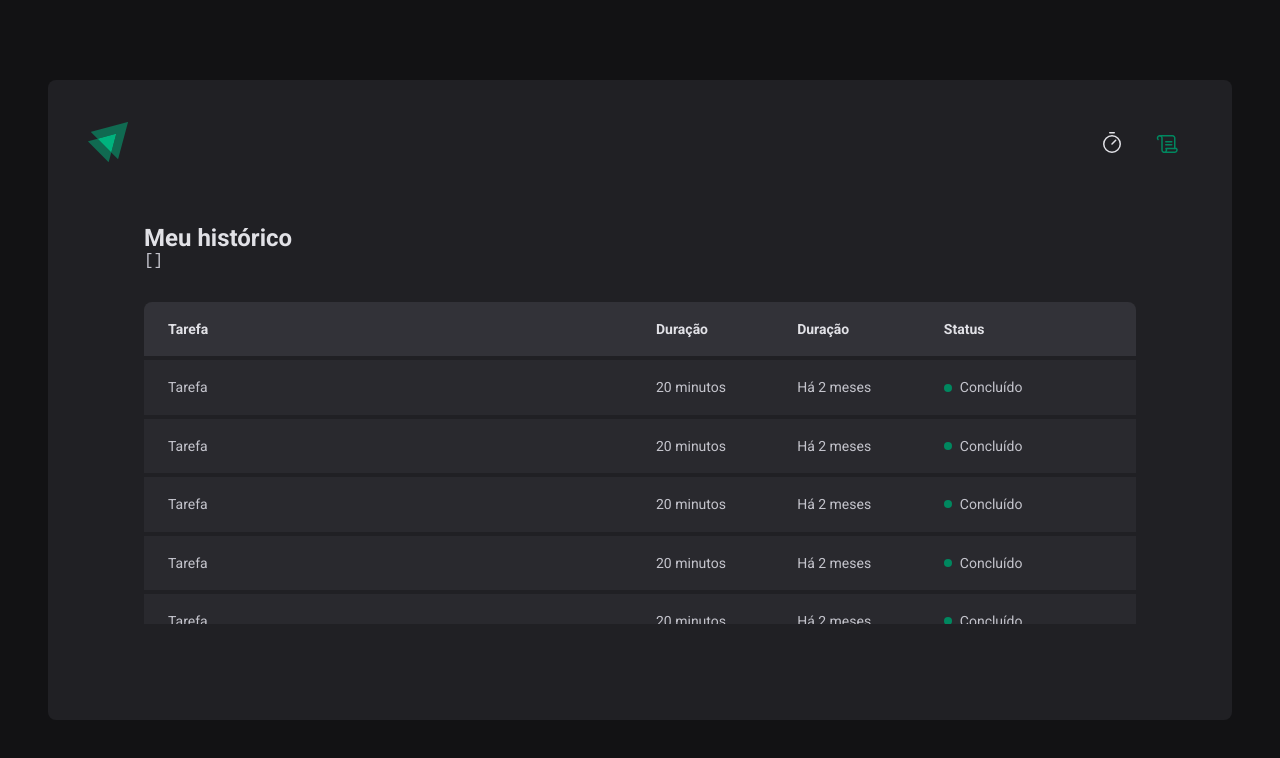
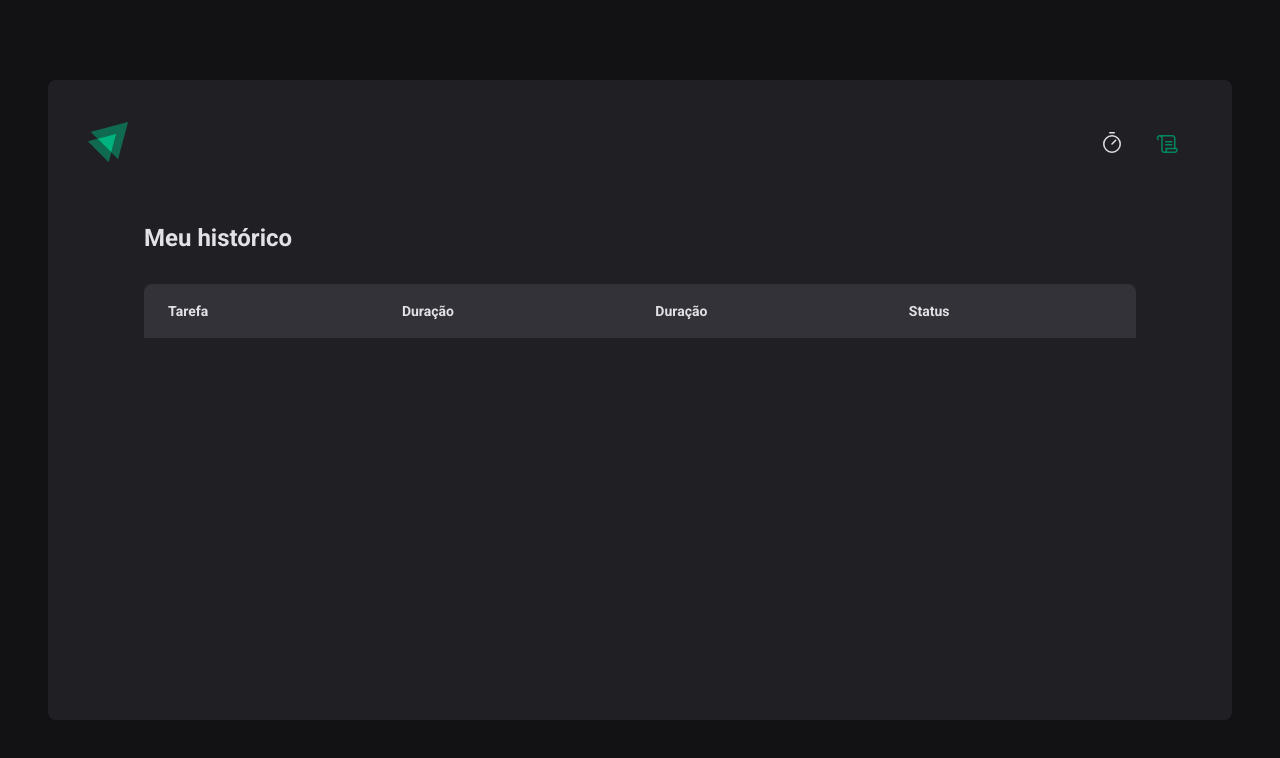
Before and after one commit to bonizario/pomodoro-timer, a React (Vite) app: page /history in a window 1280 px wide. Shown: the top 758 px of the page. Built offline with nearby package versions, Linux system fonts and the light colour scheme.

Commit message:
feat: render cycles in history page

```diff
--- a/src/contexts/CyclesContext.tsx
+++ b/src/contexts/CyclesContext.tsx
@@ -51,7 +51,7 @@ export function CyclesContextProvider({
       task: data.task,
     } satisfies Cycle;
 
-    setCycles((prevCycles) => [...prevCycles, newCycle]);
+    setCycles((prevCycles) => [newCycle, ...prevCycles]);
     setActiveCycleId(id);
     setElapsedSeconds(0);
   }
--- a/src/pages/History/index.tsx
+++ b/src/pages/History/index.tsx
@@ -1,3 +1,6 @@
+import { formatDistanceToNow } from 'date-fns';
+import { ptBR } from 'date-fns/locale';
+
 import { useCycles } from '@/hooks/useCycles';
 import { HistoryContainer, HistoryList, Status } from './styles';
 
@@ -7,8 +10,6 @@ export function History() {
   return (
     <HistoryContainer>
       <h1>Meu histórico</h1>
-
-      <pre>{JSON.stringify(cycles, null, 2)}</pre>
 
       <HistoryList>
         <table>
@@ -21,62 +22,33 @@ export function History() {
             </tr>
           </thead>
           <tbody>
-            <tr>
-              <td>Tarefa</td>
-              <td>20 minutos</td>
-              <td>Há 2 meses</td>
-              <td>
-                <Status $statusColor="green">Concluído</Status>
-              </td>
-            </tr>
-            <tr>
-              <td>Tarefa</td>
-              <td>20 minutos</td>
-              <td>Há 2 meses</td>
-              <td>
-                <Status $statusColor="green">Concluído</Status>
-              </td>
-            </tr>
-            <tr>
-              <td>Tarefa</td>
-              <td>20 minutos</td>
-              <td>Há 2 meses</td>
-              <td>
-                <Status $statusColor="green">Concluído</Status>
-              </td>
-            </tr>
-            <tr>
-              <td>Tarefa</td>
-              <td>20 minutos</td>
-              <td>Há 2 meses</td>
-              <td>
-                <Status $statusColor="green">Concluído</Status>
-              </td>
-            </tr>
-            <tr>
-              <td>Tarefa</td>
-              <td>20 minutos</td>
-              <td>Há 2 meses</td>
-              <td>
-                <Status $statusColor="green">Concluído</Status>
-              </td>
-            </tr>
-            <tr>
-              <td>Tarefa</td>
-              <td>20 minutos</td>
-              <td>Há 2 meses</td>
-              <td>
-                <Status $statusColor="yellow">Em andamento</Status>
-              </td>
-            </tr>
-            <tr>
-              <td>Tarefa</td>
-              <td>20 minutos</td>
-              <td>Há 2 meses</td>
-              <td>
-                <Status $statusColor="red">Interrompido</Status>
-              </td>
-            </tr>
+            {cycles.map((cycle) => (
+              <tr key={cycle.id}>
+                <td>{cycle.task}</td>
+                <td>
+                  {cycle.minutesAmount}
+                  {cycle.minutesAmount === 1 ? ' minuto' : ' minutos'}
+                </td>
+                <td>
+                  {formatDistanceToNow(cycle.startDate, {
+                    addSuffix: true,
+                    includeSeconds: true,
+                    locale: ptBR,
+                  })}
+                </td>
+                <td>
+                  {cycle.finishedDate && (
+                    <Status $statusColor="green">Concluído</Status>
+                  )}
+                  {cycle.interruptedDate && (
+                    <Status $statusColor="red">Interrompido</Status>
+                  )}
+                  {!cycle.finishedDate && !cycle.interruptedDate && (
+                    <Status $statusColor="yellow">Em andamento</Status>
+                  )}
+                </td>
+              </tr>
+            ))}
           </tbody>
         </table>
       </HistoryList>
```
